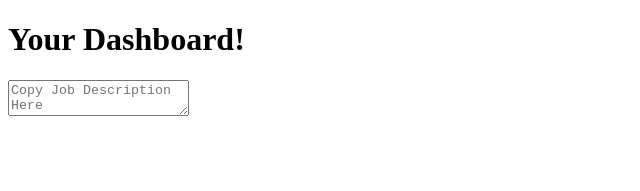
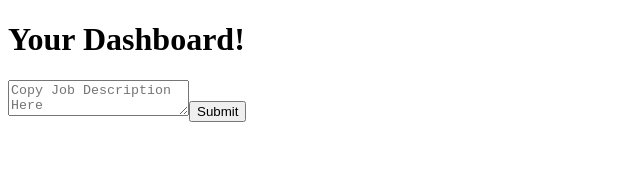
Before and after one commit to myunghun0721/RecApp, a Next.js app in the folder client/: page /dashboard in a window 1280 px wide. Shown: the top 191 px of the page, without its empty margins (0-640 px from the left). Built offline with nearby package versions, Linux system fonts and the light colour scheme.

Commit message:
usestate

```diff
--- a/client/app/dashboard/components/jd.js
+++ b/client/app/dashboard/components/jd.js
@@ -1,5 +1,19 @@
-export const JD = () =>{
+'use client'
+
+import { useState } from 'react';
+
+
+export const JD = () => {
+    const [jobDescription, setJobDescription] = useState('');
+
+
     return (
-        <textarea placeholder="Copy Job Description Here"></textarea>
+        <>
+            <textarea
+                placeholder="Copy Job Description Here"
+                onchange={(e) => setJobDescription(e.target.value)}
+            ></textarea>
+            <button type='submit'>Submit</button>
+        </>
     )
 }
```
